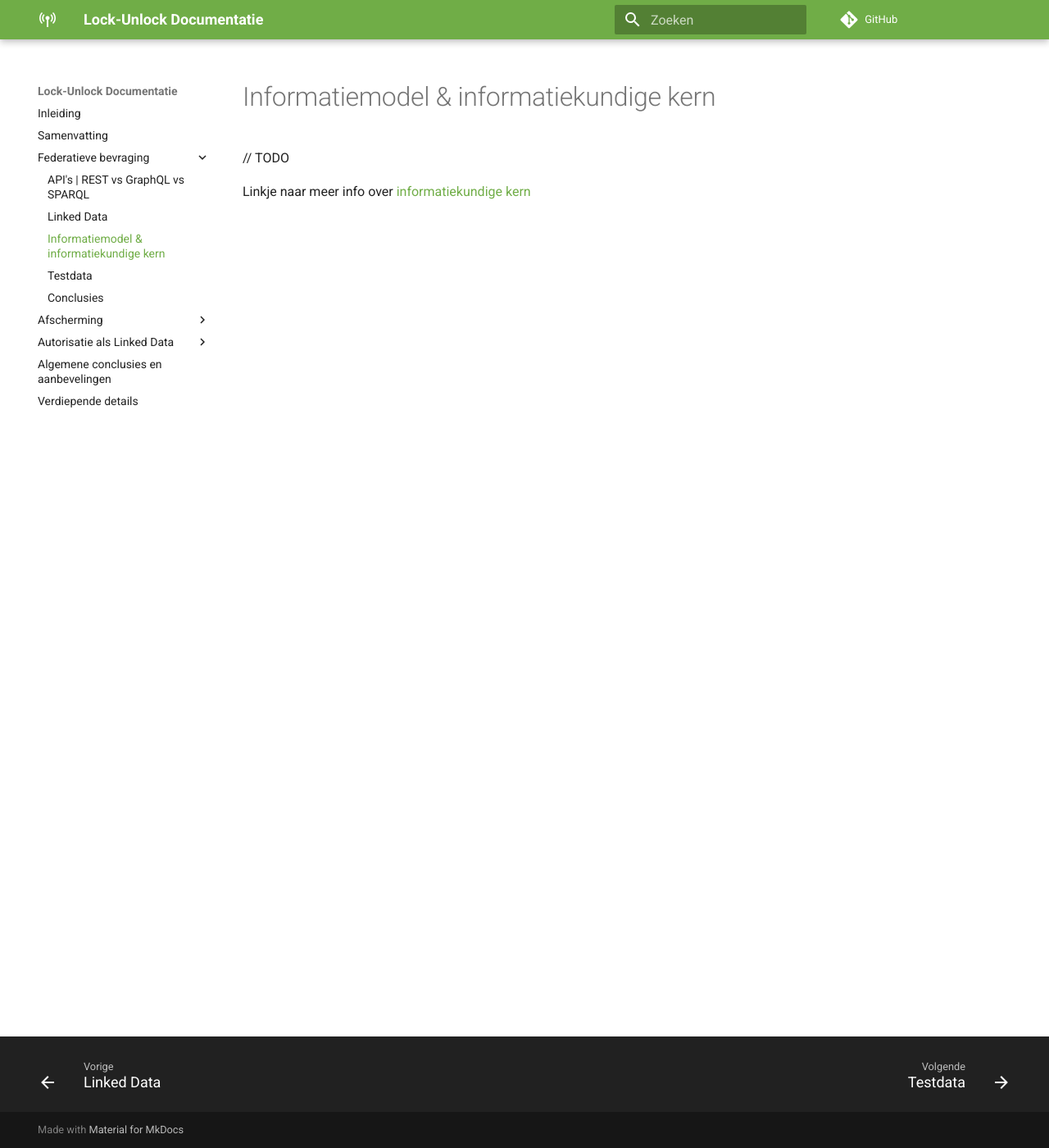
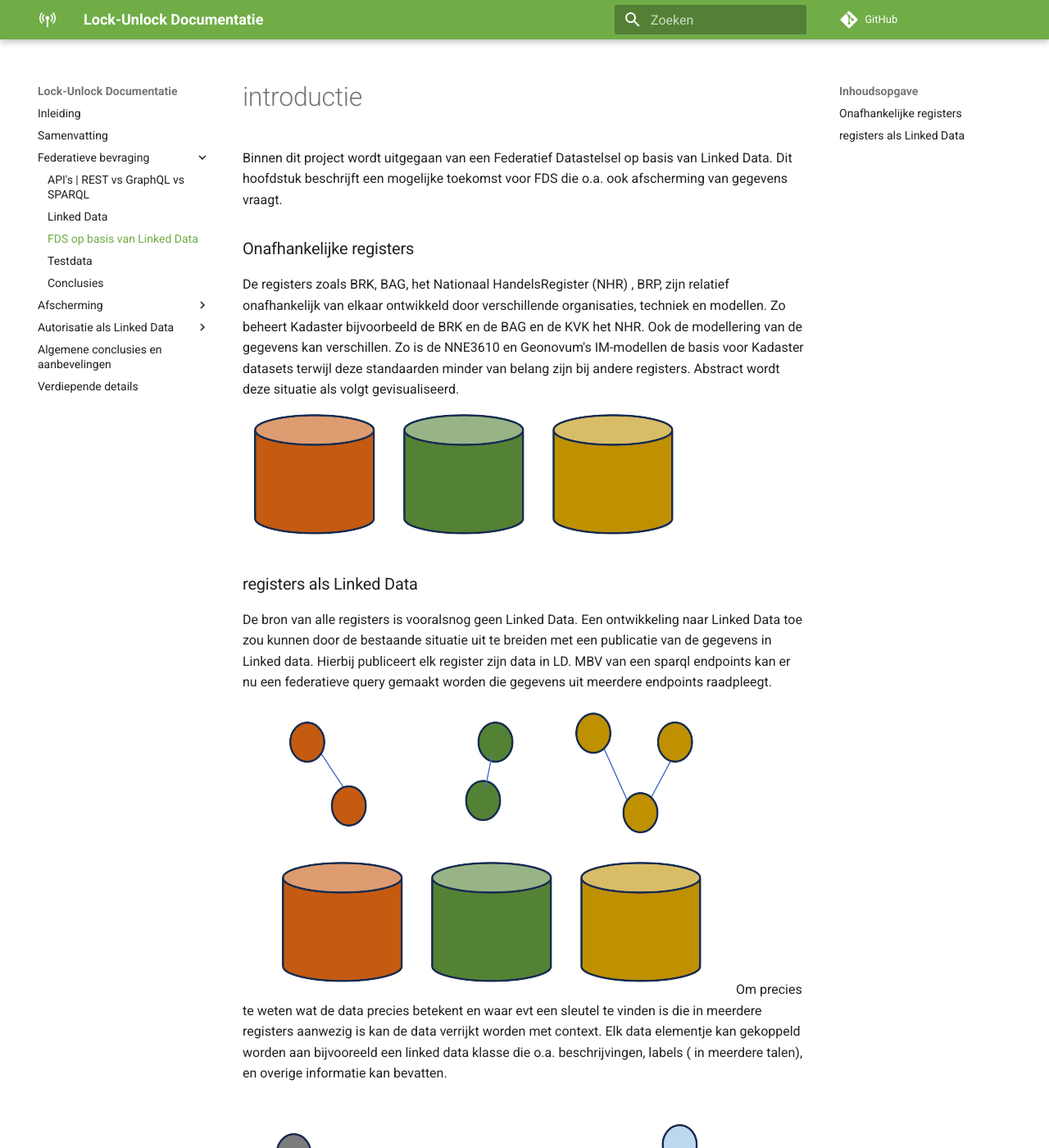
Before and after one commit to kadaster-labs/lock-unlock-docs, an MkDocs documentation site: the page built from docs/federatieve-bevraging/informatiemodel.md, in a window 1280 px wide and 1400 px high. Shown: the whole window at 82% size. Built offline with MkDocs 1.6.1 and Material for MkDocs 9.7.7, drawn with Linux system fonts in a browser that asks for light colours; comment, search, counter and statistics services are not loaded; some of the changed text lies outside the part shown.

Commit message:
FDS in LD

```diff
--- a/docs/federatieve-bevraging/informatiemodel.md
+++ b/docs/federatieve-bevraging/informatiemodel.md
@@ -1,6 +1,30 @@
 ---
-title: Informatiemodel & informatiekundige kern
+title: FDS op basis van Linked Data
 ---
-// TODO
 
-Linkje naar meer info over [informatiekundige kern](https://realisatieibds.pleio.nl/groups/view/0056c9ef-5c2e-44f9-a998-e735f1e9ccaa/federatief-datastelsel/wiki/view/d0d90aeb-c896-4925-9948-35c6615ee873/notitie-informatiekundige-kern)
+#introductie
+Binnen dit project wordt uitgegaan van een Federatief Datastelsel op basis van Linked Data. Dit hoofdstuk beschrijft een mogelijke toekomst voor FDS die o.a. ook afscherming van gegevens vraagt.
+
+### Onafhankelijke registers
+De registers zoals BRK, BAG, het Nationaal HandelsRegister (NHR) , BRP, zijn relatief onafhankelijk van elkaar ontwikkeld door verschillende organisaties, techniek en modellen. Zo beheert Kadaster bijvoorbeeld de BRK en de BAG en de KVK het NHR. Ook de modellering van de gegevens kan verschillen. Zo is de NNE3610 en Geonovum's IM-modellen de basis voor Kadaster datasets terwijl deze standaarden minder van belang zijn bij andere registers. Abstract wordt deze situatie als volgt gevisualiseerd.
+![registers als databases](images/registersLD1.png)
+
+### registers als Linked Data
+De bron van alle registers is vooralsnog geen Linked Data. Een ontwikkeling naar Linked Data toe zou kunnen door de bestaande situatie uit te breiden met een publicatie van de gegevens in Linked data. Hierbij publiceert elk register zijn data in LD. MBV van een sparql endpoints kan er nu een federatieve query gemaakt worden die gegevens uit meerdere endpoints raadpleegt.
+![linked data vanuit de registers](images/registersLD2.png)
+Om precies te weten wat de data precies betekent en waar evt een sleutel te vinden is die in meerdere registers aanwezig is kan de data verrijkt worden met context. Elk data elementje kan gekoppeld worden aan bijvooreeld een linked data klasse die o.a. beschrijvingen, labels ( in meerdere talen), en overige informatie kan bevatten.
+![linked data in context](images/registersLD3.png)
+In deze situatie is het mogelijk voor gebruikers om de data (makkelijker) te begrijpen door de aanwezigheid van de context maar ook de data makkelijker bevraagbaar te maken. Je kunt immers de context gebruiken. De relatie met andere registers is nog niet optimaal in deze situatie. Idealiter zorg je voor formele koppel elementen die de registers adopteren. Oftewel een zogenaamde upperontologie of wellicht in FDS termen een LD versie van een ['informatiekundige kern'](https://realisatieibds.pleio.nl/groups/view/0056c9ef-5c2e-44f9-a998-e735f1e9ccaa/federatief-datastelsel/wiki/view/d0d90aeb-c896-4925-9948-35c6615ee873/notitie-informatiekundige-kern)  die de koppelvlakken definieert en benodigde afspraken maakt met de registers opdat de registers op deze kern kunnen bouwen.
+
+![linked data in context](images/registersLD4.png)
+
+De registers moeten deze upperontologie en de bijbehorende afspraken adopteren dat o.a. leidt tot relaties tussen deze kern en de register data context. Zo zal bijvoorbeeld BAG-ID uit de upperontologie zowel door de KVK NHR als door de BAG van Kadaster gebruikt worden. Daarmee is af te leiden dat deze data conceptueel dezelfde informatie is.
+
+![linked data in context](images/registersLD5.png)
+
+
+Hiermee wordt het makkelijker om data uit 1 register te combineren met data uit een ander register. Hoewel deze mogelijkheid er is door het uitvogelen van relaties tussen sleutelvelden uit de upperontologie zou je natuurlijk ook extra relaties kunnen afleiden en deze 'materialiseren'. Oftewel extra relaties kunnen (evt virtueel) toegevoegd worden op basis van context waarmee er dus directe relaties ontstaan tussen de registers.
+
+![linked data in context](images/registersLD6.png)
+
+De aanwezigheid van directe relaties tussen de registers wordt het nog makkelijker om federatieve bevragingen te doen. Integrale bevragingen zijn hierbij mogelijk maar ook bevragingen mbt consistentie zijn hierbij zeer makkelijk. Denk bijvoorbeeld aan de vraag welke BAG-Panden zijn onbekend bij Kadaster vanuit de NHR, Of vanuit de BRK, welke BRP personen zijn (on)bekend bij de BRP. Het schrijven van een dergelijke querie is zeer eenvoudig. De uitvoering ervan zal natuurlijk qua performance wel het nodige vereisen.
```
Also changed, not shown: docs/federatieve-bevraging/images/5-star.png (added), docs/federatieve-bevraging/images/registersAlsLDSimpel.png (added), docs/federatieve-bevraging/images/registersLD1.png (added), docs/federatieve-bevraging/images/registersLD2.png (added), docs/federatieve-bevraging/images/registersLD3.png (added), docs/federatieve-bevraging/images/registersLD4.png (added), docs/federatieve-bevraging/images/registersLD5.png (added), docs/federatieve-bevraging/images/registersLD6.png (added).
